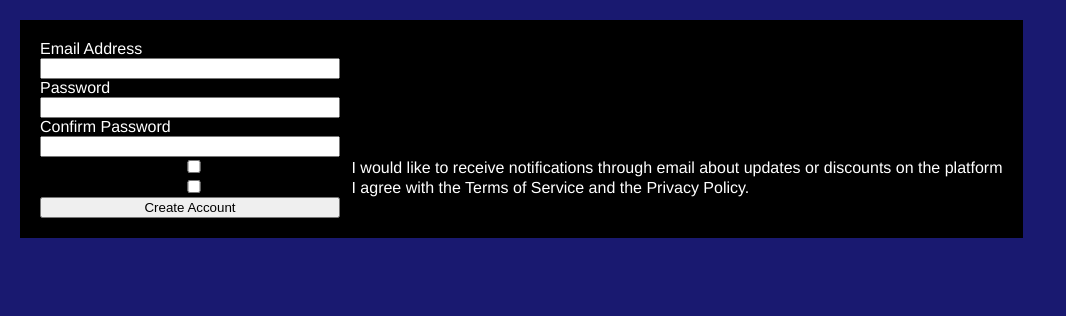
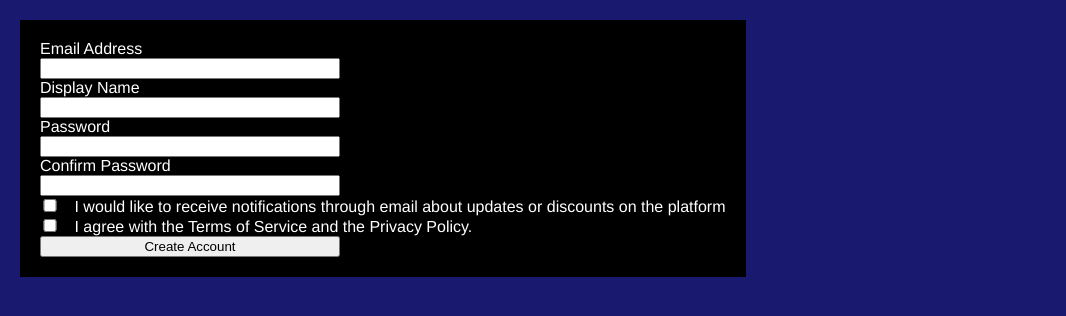
Before and after one commit to SkylarDV/OnlineShop, a PHP site: page /signup.php in a window 1280 px wide. Shown: the part 79-395 px from the top of the page, without its empty margins (0-1066 px from the left). Run offline with PHP 8.4, Linux system fonts and the light colour scheme; a stand-in replaces the project's code that opens the database connection.

Commit message:
feat: Made signup.php functional via OOP

```diff
--- a/signup.php
+++ b/signup.php
@@ -1,9 +1,39 @@
 <?php
+ini_set('display_errors', 1);
+error_reporting(E_ALL);
+    include_once(__DIR__ . "/User.php");
+
     session_start();
-    if (!isset($_SESSION["email"])) {
+    if (isset($_SESSION["email"])) {
+        header("Location: index.php");
+        exit();
+    }
 
-    } else {
-        header("Location: index.php");
+    if (!empty($_POST)) {
+        if (isset($_POST['tos']) && $_POST['tos'] == "on") {
+            try {
+                $user = new User();
+                $user->setEmail($_POST["email"]);
+                $user->setAdmin(0);
+                $user->setUsername($_POST["username"]);
+                $user->setCurrency(1000);
+                if ($_POST["password"] == $_POST["c_password"]) {
+                    $options = [
+                        "cost" => 15,
+                    ];
+                    $password = password_hash($_POST["password"], PASSWORD_DEFAULT, $options);
+                    $user->setPassword($password);
+                } else {
+                    throw new InvalidArgumentException("Passwords do not match!");
+                }
+                $user->save();
+
+            } catch (InvalidArgumentException $e) {
+                echo "Error: " . $e->getMessage();
+            }
+        } else {
+            $error = "You must agree to the Terms of Service";
+        }
     }
 ?>
 
@@ -18,10 +48,20 @@
 <body>
     <?php include_once("nav.php"); ?>
 
+    <?php if(isset($error)): ?>
+        <div class="font-bold text-red-500"><?php echo $error ?></div>
+    <?php endif; ?>
+
     <form action="" method="post">
         <label for="email">Email Address</label>
         <br>
         <input type="text" name="email" id="email">
+
+        <br>
+
+        <label for="username">Display Name</label>
+        <br>
+        <input type="text" name="username" id="username">
 
         <br>
 
@@ -37,13 +77,13 @@
 
         <br>
 
-        <input type="checkbox" name="newsletter">
-        <label for="newsletter">I would like to receive notifications through email about updates or discounts on the platform</label>
+        <input class="check" type="checkbox" name="newsletter">
+        <label class="label" for="newsletter">I would like to receive notifications through email about updates or discounts on the platform</label>
 
         <br>
 
-        <input type="checkbox" name="tos">
-        <label for="tos">I agree with the Terms of Service and the Privacy Policy.</label>
+        <input class="check" type="checkbox" name="tos">
+        <label class="label" for="tos">I agree with the Terms of Service and the Privacy Policy.</label>
 
         <br>
 
```
